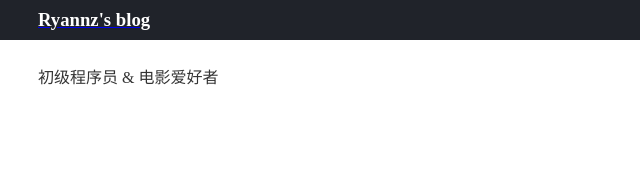
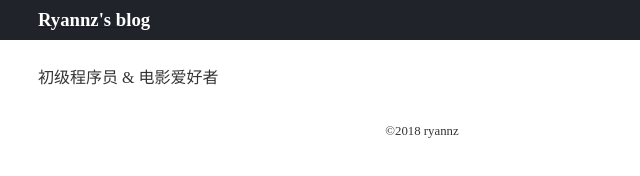
Before and after one commit to zhanba/blog, a Gatsby site: page /about in a window 1280 px wide. Shown: the full height of the page, 218-858 px from the left. Built offline with nearby package versions, Linux system fonts and the light colour scheme; Gatsby itself is replaced by a stand-in of ours; some packages are replaced by stand-ins of ours; what typography-theme-fairy-gates would draw is missing.

Commit message:
add footer

```diff
--- a/src/components/Footer.tsx
+++ b/src/components/Footer.tsx
@@ -0,0 +1,8 @@
+import React from 'react'
+import './footer.css'
+
+export const Footer = () => (
+  <footer className="footer">
+    <div className="footer-content">©2018 ryannz</div>
+  </footer>
+)
--- /dev/null
+++ b/src/components/footer.css
@@ -0,0 +1,12 @@
+.footer {
+  width: 100%;
+  height: 40px;
+}
+
+.footer-content {
+  max-width: var(--content-width);
+  text-align: center;
+  line-height: 40px;
+  font-size: 0.8rem;
+  margin: 0 auto;
+}
--- a/src/layouts/index.tsx
+++ b/src/layouts/index.tsx
@@ -1,4 +1,5 @@
 import * as React from 'react'
+import { Footer } from '../components/Footer'
 import { Header } from '../components/Header'
 import '../style/global.css'
 import { rhythm } from '../utils/typography'
@@ -7,13 +8,12 @@ const MainLayout: React.SFC = ({ children }) => (
   <div
     style={{
       margin: `0 auto`,
-      marginBottom: rhythm(1.5),
-      marginTop: rhythm(0),
       maxWidth: '100vw',
     }}
   >
     <Header />
     <div style={{ margin: `0 auto`, maxWidth: '800px', padding: '0 1rem' }}>{children}</div>
+    <Footer />
   </div>
 )
 
--- a/src/pages/about.tsx
+++ b/src/pages/about.tsx
@@ -8,6 +8,6 @@ export default () => (
       <meta charSet="utf-8" />
       <title>About</title>
     </Helmet>
-    初级程序员 & 电影爱好者
+    <p>初级程序员 & 电影爱好者</p>
   </Layout>
 )
--- a/src/style/global.css
+++ b/src/style/global.css
@@ -2,4 +2,5 @@
   --primary-color: #61dafb;
   --background-color: #20232a;
   --title-color: #fff;
+  --content-width: 800px;
 }
```
